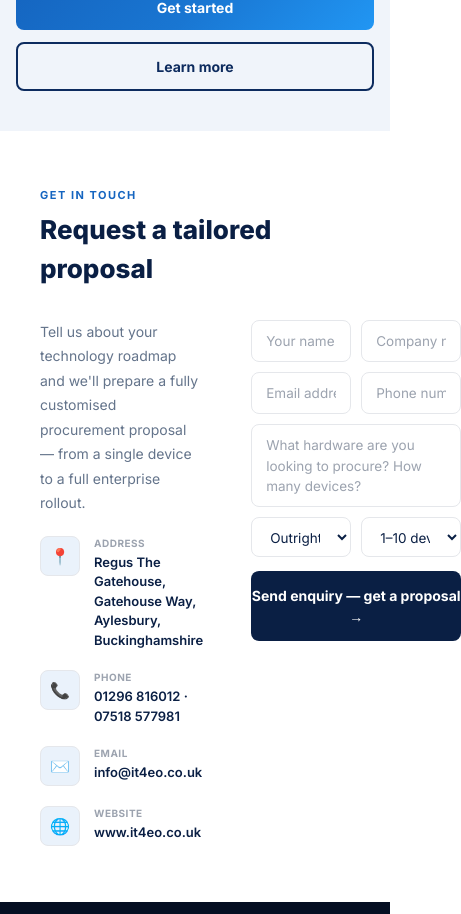
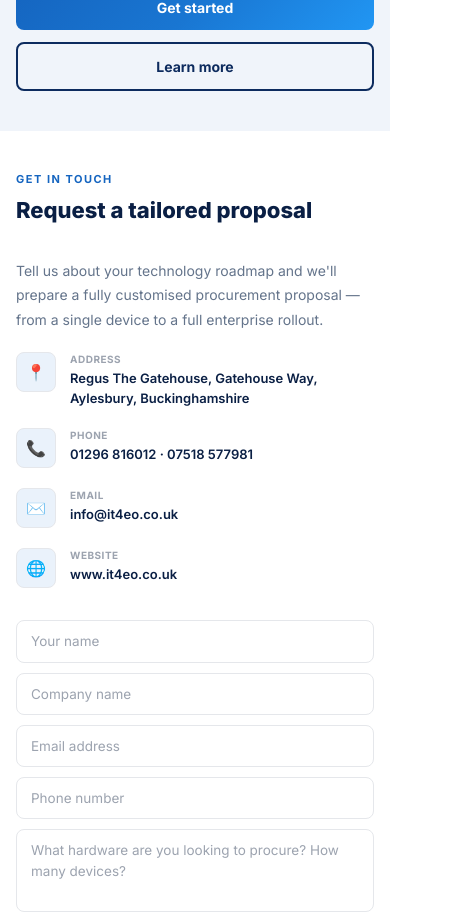
Before and after one commit to Skip715/it4everyone, a Next.js app in the folder deploy/: page / in a window 390 px wide. Shown: the part 7753-8667 px from the top of the page, 461 px wide, since content can reach past the window. Built offline with nearby package versions, Linux system fonts and the light colour scheme.

Commit message:
Update ContactSection.tsx

```diff
--- a/deploy/components/ContactSection.tsx
+++ b/deploy/components/ContactSection.tsx
@@ -5,7 +5,7 @@ import { useState } from 'react'
 export default function ContactSection() {
   const [sent, setSent] = useState(false)
   const [loading, setLoading] = useState(false)
-  const [form, setForm] = useState({ name: '', company: '', email: '', phone: '', message: '', procurement: 'Outright purchase', devices: '1–10 devices' })
+  const [form, setForm] = useState({ name: '', company: '', email: '', phone: '', message: '', procurement: 'Outright purchase', devices: '1-10 devices' })
 
   function handleChange(e: React.ChangeEvent<HTMLInputElement | HTMLTextAreaElement | HTMLSelectElement>) {
     setForm(f => ({ ...f, [e.target.name]: e.target.value }))
@@ -18,7 +18,7 @@ export default function ContactSection() {
       return
     }
     setLoading(true)
-    const subject = encodeURIComponent(`IT4Everyone Enquiry from ${form.name} — ${form.company}`)
+    const subject = encodeURIComponent(`IT4Everyone Enquiry from ${form.name} - ${form.company}`)
     const body = encodeURIComponent(
       `Name: ${form.name}\nCompany: ${form.company}\nEmail: ${form.email}\nPhone: ${form.phone}\nProcurement: ${form.procurement}\nDevices: ${form.devices}\n\nMessage:\n${form.message}`
     )
@@ -27,12 +27,12 @@ export default function ContactSection() {
   }
 
   return (
-    <section id="contact" className="px-10 py-14 bg-white">
+    <section id="contact" className="px-4 sm:px-10 py-10 sm:py-14 bg-white">
       <div className="mb-8">
         <p className="text-[11px] font-bold text-blue tracking-[1.5px] uppercase mb-1.5">Get in touch</p>
-        <h2 className="text-[26px] font-extrabold text-navy">Request a tailored proposal</h2>
+        <h2 className="text-[22px] sm:text-[26px] font-extrabold text-navy">Request a tailored proposal</h2>
       </div>
-      <div className="grid grid-cols-[1fr_1.5fr] gap-12">
+      <div className="grid grid-cols-1 lg:grid-cols-[1fr_1.5fr] gap-8 sm:gap-12">
         <div className="flex flex-col gap-5">
           <p className="text-[14px] text-slate-500 leading-[1.75]">
             Tell us about your technology roadmap and we&apos;ll prepare a fully customised procurement proposal — from a single device to a full enterprise rollout.
@@ -54,7 +54,7 @@ export default function ContactSection() {
         </div>
 
         {sent ? (
-          <div className="flex items-center justify-center">
+          <div className="flex items-center justify-center py-10">
             <div className="text-center">
               <div className="text-5xl mb-4">✅</div>
               <h3 className="text-xl font-extrabold text-navy mb-2">Enquiry sent!</h3>
@@ -63,28 +63,28 @@ export default function ContactSection() {
           </div>
         ) : (
           <div className="flex flex-col gap-2.5">
-            <div className="grid grid-cols-2 gap-2.5">
+            <div className="grid grid-cols-1 sm:grid-cols-2 gap-2.5">
               <input name="name" required placeholder="Your name" value={form.name} onChange={handleChange} className="border-[1.5px] border-gray-200 rounded-lg px-3.5 py-2.5 text-[13.5px] text-navy outline-none focus:border-blue-mid" />
               <input name="company" placeholder="Company name" value={form.company} onChange={handleChange} className="border-[1.5px] border-gray-200 rounded-lg px-3.5 py-2.5 text-[13.5px] text-navy outline-none focus:border-blue-mid" />
               <input name="email" type="email" required placeholder="Email address" value={form.email} onChange={handleChange} className="border-[1.5px] border-gray-200 rounded-lg px-3.5 py-2.5 text-[13.5px] text-navy outline-none focus:border-blue-mid" />
               <input name="phone" placeholder="Phone number" value={form.phone} onChange={handleChange} className="border-[1.5px] border-gray-200 rounded-lg px-3.5 py-2.5 text-[13.5px] text-navy outline-none focus:border-blue-mid" />
             </div>
             <textarea name="message" rows={3} required placeholder="What hardware are you looking to procure? How many devices?" value={form.message} onChange={handleChange} className="border-[1.5px] border-gray-200 rounded-lg px-3.5 py-2.5 text-[13.5px] text-navy outline-none focus:border-blue-mid resize-none" />
-            <div className="grid grid-cols-2 gap-2.5">
+            <div className="grid grid-cols-1 sm:grid-cols-2 gap-2.5">
               <select name="procurement" value={form.procurement} onChange={handleChange} className="border-[1.5px] border-gray-200 rounded-lg px-3.5 py-2.5 text-[13.5px] text-navy outline-none bg-white">
                 <option>Outright purchase</option>
                 <option>Leasing / subscription</option>
                 <option>Flexible model</option>
               </select>
               <select name="devices" value={form.devices} onChange={handleChange} className="border-[1.5px] border-gray-200 rounded-lg px-3.5 py-2.5 text-[13.5px] text-navy outline-none bg-white">
-                <option>1–10 devices</option>
-                <option>11–50 devices</option>
-                <option>51–200 devices</option>
+                <option>1-10 devices</option>
+                <option>11-50 devices</option>
+                <option>51-200 devices</option>
                 <option>200+ devices</option>
               </select>
             </div>
             <button onClick={handleSubmit} disabled={loading} className="bg-navy hover:bg-blue text-white font-bold py-3.5 rounded-lg text-[14px] transition-colors disabled:opacity-60 mt-1">
-              {loading ? 'Opening email…' : 'Send enquiry — get a proposal →'}
+              {loading ? 'Opening email...' : 'Send enquiry - get a proposal'}
             </button>
           </div>
         )}
```
